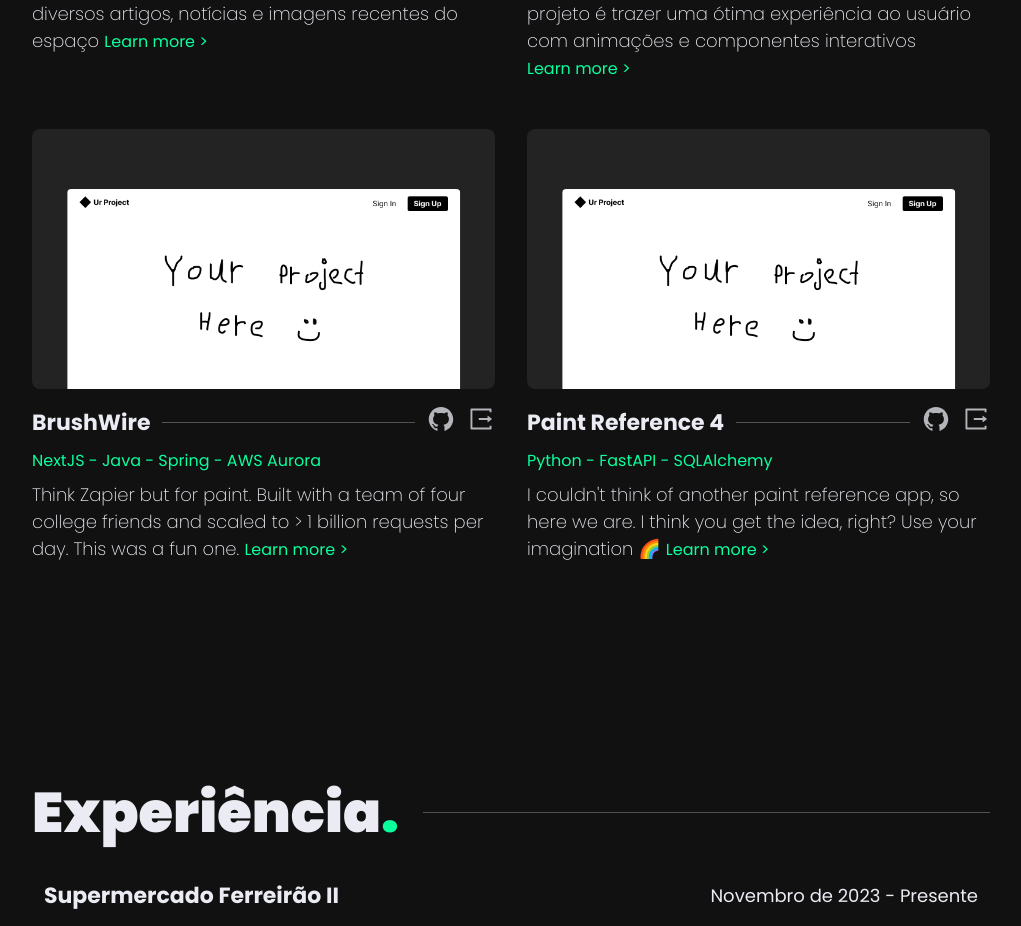
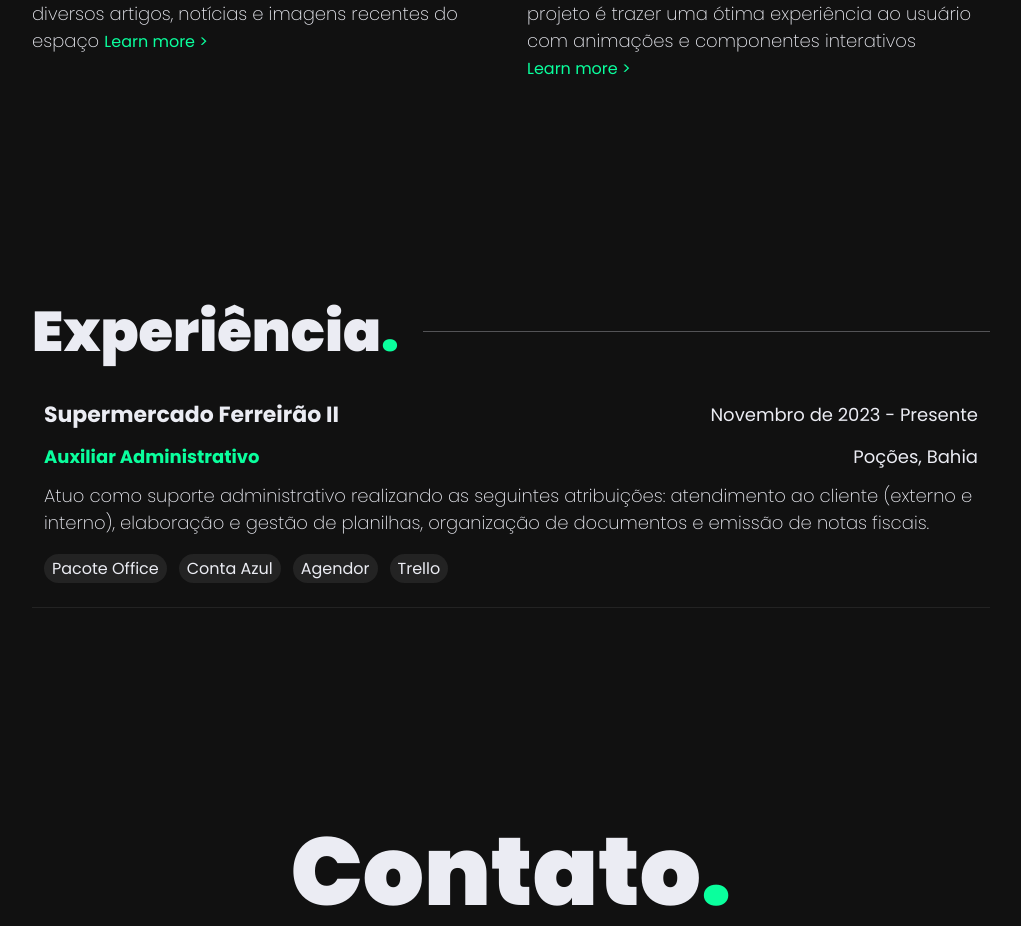
Before and after one commit to omatheusant/steam-portfolio-typescript, a Next.js app: page / in a window 1280 px wide. Shown: the part 2309-3235 px from the top of the page, without its empty margins (159-1180 px from the left). Built offline with nearby package versions, Linux system fonts and the light colour scheme.

Commit message:
update projects

```diff
--- a/components/home/projects/Projects.tsx
+++ b/components/home/projects/Projects.tsx
@@ -90,63 +90,5 @@ const projects = [
       </>
     ),
   },
-  {
-    title: "BrushWire",
-    imgSrc: "project-imgs/example-project.jpg",
-    code: "https://www.github.com",
-    projectLink: "https://www.youtube.com/watch?v=dQw4w9WgXcQ",
-    tech: ["NextJS", "Java", "Spring", "AWS Aurora"],
-    description:
-      "Think Zapier but for paint. Built with a team of four college friends and scaled to > 1 billion requests per day. This was a fun one.",
-    modalContent: (
-      <>
-        <p>
-          Brush wire is essentially Zapier but for paint. Built with a team of
-          four college friends and scaled to {">"} 1 billion requests per day.
-          This was a fun one.
-        </p>
-        <p>
-          Since &quot;Zapier for paint&quot; doesn&apos;t mean anything, be
-          creative {":)"}
-        </p>
-        <p>
-          Lorem ipsum dolor sit amet consectetur, adipisicing elit. Aspernatur
-          quia officia odio nulla consectetur aperiam ad tempora magni magnam
-          nesciunt.
-        </p>
-        <p>
-          Fuga id sapiente facere ipsa eius exercitationem officiis deleniti,
-          rerum dolorum. Deserunt soluta modi culpa animi.
-        </p>
-      </>
-    ),
-  },
-  {
-    title: "Paint Reference 4",
-    imgSrc: "project-imgs/example-project.jpg",
-    code: "https://www.github.com",
-    projectLink: "https://www.youtube.com/watch?v=dQw4w9WgXcQ",
-    tech: ["Python", "FastAPI", "SQLAlchemy"],
-    description:
-      "I couldn't think of another paint reference app, so here we are. I think you get the idea, right? Use your imagination 🌈",
-    modalContent: (
-      <>
-        <p>Alright, you got me. I&apos;m all out of paint references.</p>
-        <p>
-          Point is, use this space to explain a bit further WHAT this project
-          is, as well as what YOU contributed to it.
-        </p>
-        <p>You get the idea. Now more lorem {":)"}</p>
-        <p>
-          Lorem ipsum dolor sit amet consectetur, adipisicing elit. Aspernatur
-          quia officia odio nulla consectetur aperiam ad tempora magni magnam
-          nesciunt.
-        </p>
-        <p>
-          Fuga id sapiente facere ipsa eius exercitationem officiis deleniti,
-          rerum dolorum. Deserunt soluta modi culpa animi.
-        </p>
-      </>
-    ),
-  },
+
 ];
```
